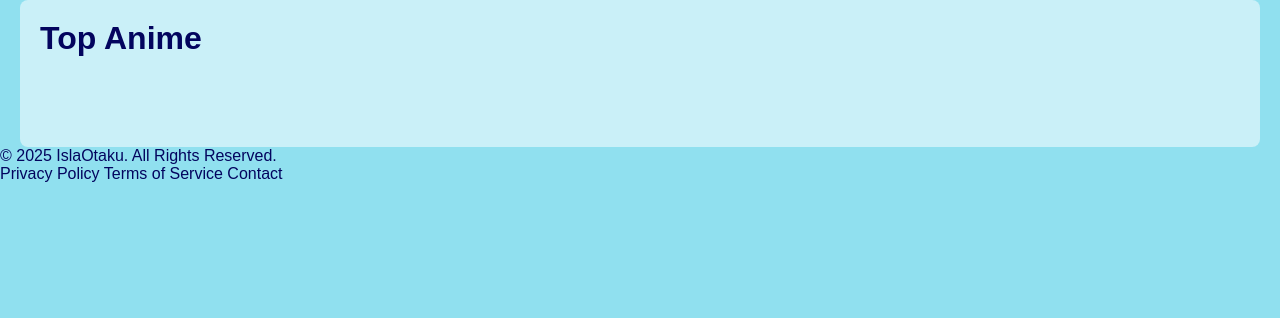
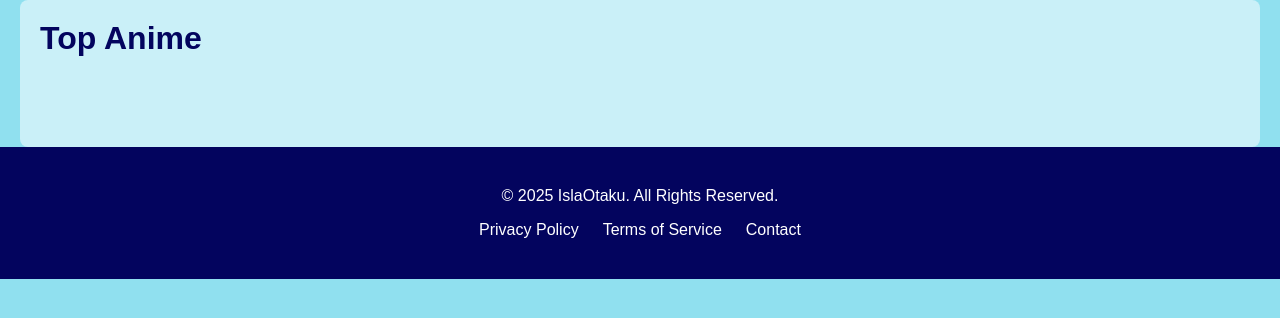
Before and after one commit to DanielDM1999/IslaOtaku, a PHP site: page / in a window 1280 px wide. Shown: the part 96-414 px from the top of the page. Run offline with PHP 8.4, Linux system fonts and the light colour scheme; data that the repository does not hold is empty.

Commit message:
Added some styles and responsiveness

```diff
--- a/includes/footer.php
+++ b/includes/footer.php
@@ -1,3 +1,11 @@
+<!DOCTYPE html>
+<html lang="en">
+<head>
+    <meta charset="UTF-8">
+    <meta name="viewport" content="width=device-width, initial-scale=1.0">
+    <link rel="stylesheet" href="./public/css/footer.css">
+</head>
+<body>
 <footer class="footer">
     <div class="footer-container">
         <p>&copy; <?php echo date("Y"); ?> IslaOtaku. All Rights Reserved.</p>
@@ -8,3 +16,6 @@
         </nav>
     </div>
 </footer>
+
+</body>
+</html>
--- a/index.php
+++ b/index.php
@@ -40,8 +40,6 @@
 <head>
     <meta charset="UTF-8">
     <meta name="viewport" content="width=device-width, initial-scale=1.0">
-    <link rel="stylesheet" href="./public/css/globals.css">
-    <link rel="stylesheet" href="./public/css/header.css">
     <link rel="stylesheet" href="./public/css/content.css">
     <title>IslaOtaku</title>
 </head>
@@ -113,8 +111,7 @@
         </div>
     </div>
 
-    <?php include(__DIR__ . '/includes/footer.php'); ?>
+    <?php include(__DIR__ . '/includes/footer.php');?>
 
-    <script src="./public/js/cards.js"></script>
 </body>
 </html>
--- a/public/css/content.css
+++ b/public/css/content.css
@@ -66,16 +66,16 @@
   align-items: center;
   margin-top: 30px;
   flex-wrap: wrap;
-    gap: 5px;
+  gap: 8px;
 }
 
 .pagination a {
   display: inline-flex;
   justify-content: center;
   align-items: center;
-    min-width: 36px;
-    height: 36px;
-    padding: 0 8px;
+  min-width: 32px;
+  height: 32px;
+  padding: 8px 12px;
   border-radius: 4px;
   background-color: var(--content);
   color: var(--onBackground);
--- /dev/null
+++ b/public/css/footer.css
@@ -0,0 +1,56 @@
+.footer {
+    background-color: var(--primary);
+    color: var(--onPrimary);
+    padding: 40px 16px;
+    font-family: inherit;
+    text-align: center;
+}
+
+.footer-container {
+    max-width: 1200px;
+    margin: 0 auto;
+    display: flex;
+    flex-direction: column;
+    align-items: center;
+    justify-content: center;
+    gap: 16px;
+}
+
+.footer p {
+    font-size: 1rem;
+    color: var(--onPrimary);
+    margin: 0;
+}
+
+.footer-nav {
+    display: flex;
+    justify-content: center;
+    gap: 24px;
+}
+
+.footer-nav a {
+    color: var(--onPrimary);
+    font-size: 1rem;
+    text-decoration: none;
+    transition: color 0.3s ease;
+}
+
+.footer-nav a:hover {
+    color: var(--accent);
+}
+
+@media (max-width: 768px) {
+    .footer-container {
+        padding: 20px 16px;
+        text-align: center;
+    }
+
+    .footer-nav {
+        flex-direction: column;
+        gap: 12px;
+    }
+
+    .footer-nav a {
+        font-size: 0.9rem;
+    }
+}
```
Also changed, not shown: other parts of public/css/content.css (+16 -24 lines), public/css/header.css (+40 -2 lines). Lines whose indentation alone changed are shown as unchanged.
